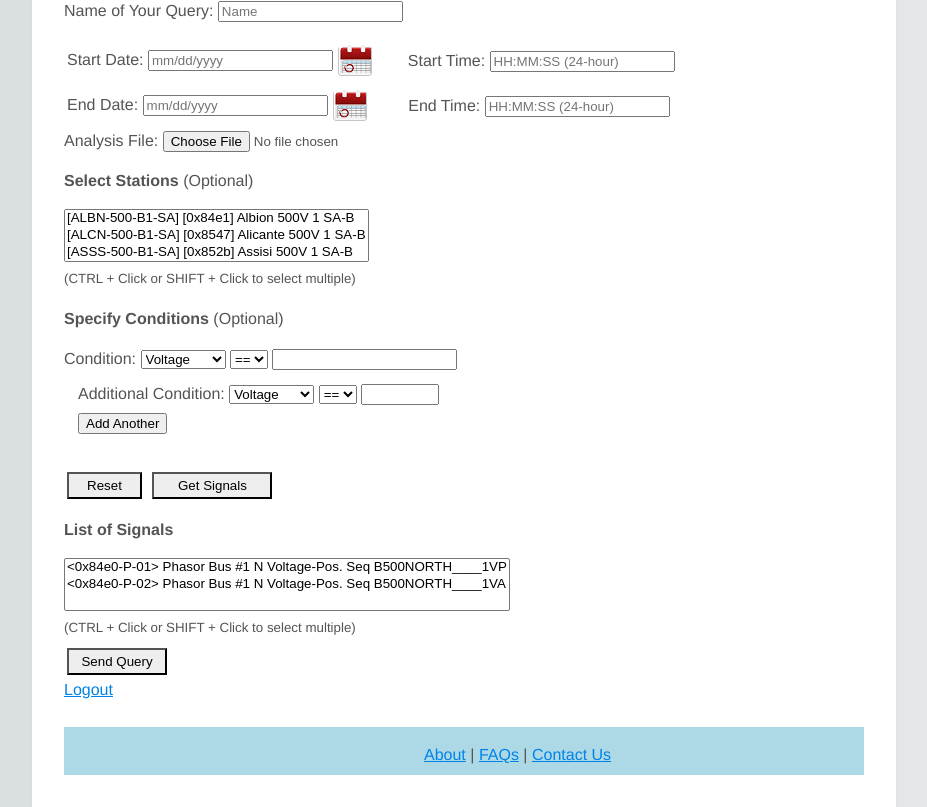
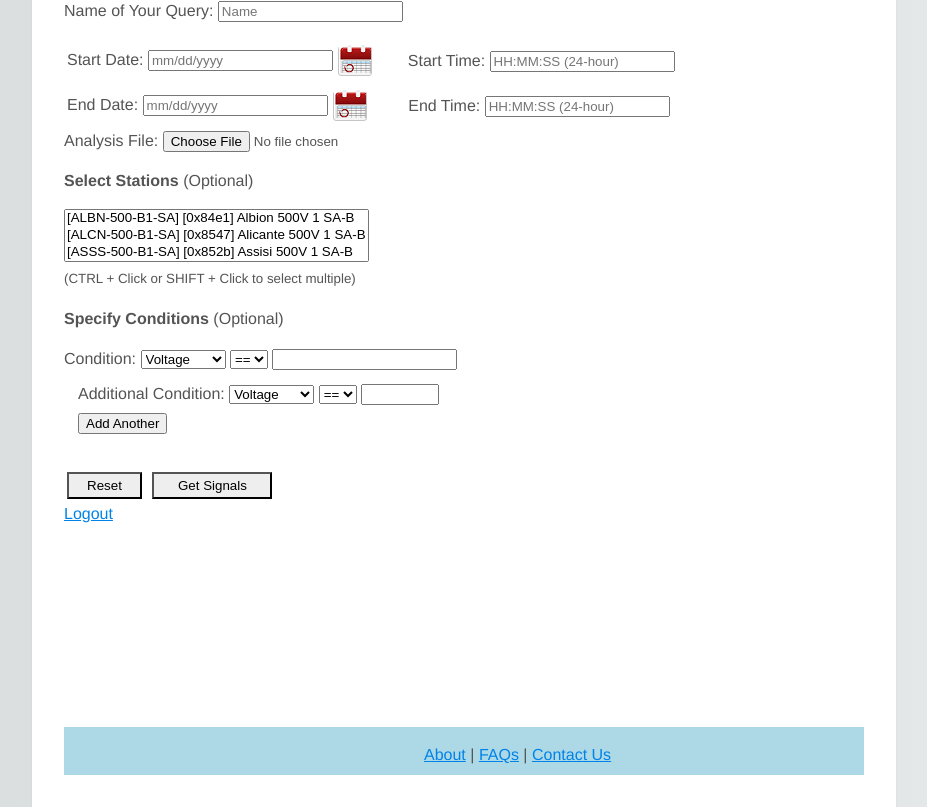
Before and after one commit to bstjohn/bpe_capstone, a Django app: page /query/query-builder/ in a window 1280 px wide. Shown: the part 73-880 px from the top of the page, without its empty margins (176-1103 px from the left). Run offline with Django 3.2, Linux system fonts and the light colour scheme; a user stored in the database is signed in; parts of the project's set-up code (start-up, migrations or seed data) failed here and were passed over; some libraries are stand-ins or nearby versions.

Commit message:
List of signals is now hidden until a correct query is defined

```diff
--- a/query/templates/query/query-builder.html
+++ b/query/templates/query/query-builder.html
@@ -12,6 +12,17 @@
 <script src="//code.jquery.com/jquery-1.10.2.js"></script>
 <script src="//code.jquery.com/ui/1.11.2/jquery-ui.js"></script>
 <script>
+    $(document).ready(function(){
+        var signalsRefreshed = {{ signals_refreshed }};
+        var signalFormWrapper = $('#signal-form-wrapper');
+        if (signalsRefreshed != 0) {
+            signalFormWrapper.show();
+        }
+        else {
+            signalFormWrapper.hide();
+        }
+    });
+
     $(function() {
     $( ".datepicker" ).datepicker({
       changeMonth: true,
@@ -42,7 +53,6 @@
         $('#id_' + type + '-TOTAL_FORMS').val(total);
         $(selector).after(newElement);
     }
-
 </script>
 
 <form action="/query/query-builder/" method="post" enctype=multipart/form-data>
@@ -138,17 +148,18 @@
 
     <br>
     <input class="button" type="reset" value="Reset"/>
-    <input class="button" type="submit" style="width: 120px;" value="Get Signals" name="refresh"/>
+    <input class="button" type="submit" style="width: 120px;" value="Get Signals" id="refresh-signals" name="refresh"/>
 
     {{ signal_form.non_form_errors }}
-    <div class="fieldWrapper">
+    <div class="fieldWrapper" id="signal-form-wrapper">
+        <p style="color: red; font-size: 15px; display: none;">This field is required.</p>
         {{ signal_form.signals.errors }}
         <p><label for="{{ signal_form.signals.id_for_label }}"><b>List of Signals</b></label></p>
         {{ signal_form.signals }}
         <br><small>(CTRL + Click or SHIFT + Click to select multiple)</small>
+
+        <input class="button" type="submit" style="width:100px;" value="Send Query" name="send" id="send-query"/>
     </div>
-
-    <input class="button" type="submit" style="width:100px;" value="Send Query" name="send"/>
 </form>
 
 <!--<form action="/query/query-result/" method="post" enctype=multipart/form-data>-->
--- a/query/views.py
+++ b/query/views.py
@@ -90,7 +90,9 @@ def query_builder(request):
             condition_operator = form.cleaned_data['condition_operator']
             condition_value = form.cleaned_data['condition_value']
             primary_condition = Condition(condition_type, condition_operator, condition_value)
-            conditions = [primary_condition]
+            conditions = []
+            if condition_value is not None:
+                conditions = [primary_condition]
 
             for condition_field in condition_form:
                 condition = Condition(condition_field.cleaned_data['condition_type'],
@@ -119,7 +121,8 @@ def query_builder(request):
         form = QueryForm()
         signal_form = SignalForm()
 
-    context = {'username': username, 'form': form, 'signal_form': signal_form, 'formset': condition_form_set}
+    context = {'username': username, 'form': form, 'signal_form': signal_form, 'formset': condition_form_set,
+               'signals_refreshed': int(form_submitted)}
     return render(request, 'query/query-builder.html', context)
 
 
```
Also changed, not shown: db.sqlite3.
